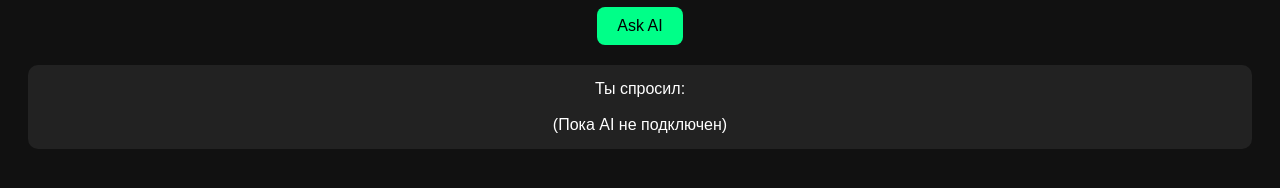
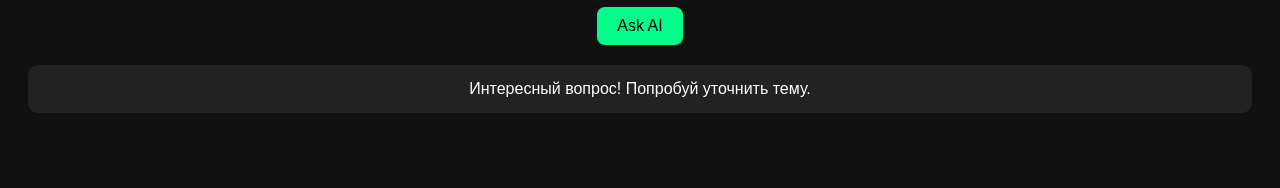
Before and after one commit to Sol1x000/APLA-S, a website: page index.html in a window 1280 px wide. Both pictures are taken after a click on the button "Ask AI". Shown: the part 150-338 px from the top of the page. Drawn offline with Linux system fonts and the light colour scheme.

Commit message:
Update index.html

```diff
--- a/index.html
+++ b/index.html
@@ -49,12 +49,29 @@
   <div id="answer">Ответ появится здесь...</div>
 
   <script>
-    function askAI() {
-      const question = document.getElementById("question").value;
-      document.getElementById("answer").innerText =
-        "Ты спросил: " + question + "\n\n(Пока AI не подключен)";
-    }
-  </script>
+function askAI() {
+  const question = document.getElementById("question").value.toLowerCase();
+  let answer = "";
+
+  if (question.includes("мат")) {
+    answer = "Математика — это наука о числах. Какую тему объяснить?";
+  }
+  else if (question.includes("логарифм")) {
+    answer = "Логарифм — это степень, в которую нужно возвести число.";
+  }
+  else if (question.includes("мотивация")) {
+    answer = "Разбей задачу на маленькие шаги и начни с простого.";
+  }
+  else {
+    answer = "Интересный вопрос! Попробуй уточнить тему.";
+  }
+
+  document.getElementById("answer").innerText = answer;
+
+  // Сохраняем в память
+  localStorage.setItem("lastQuestion", question);
+}
+</script>
 
 </body>
 </html>
```
